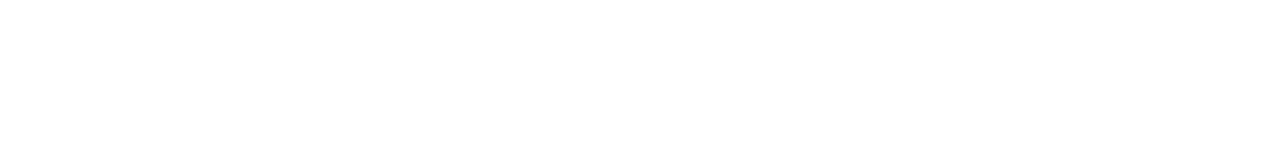
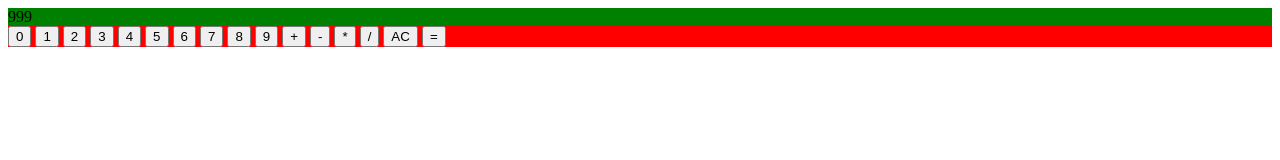
Before and after one commit to Boinias/Calculator, a plain HTML site: page index.html in a window 1280 px wide. Drawn offline with Linux system fonts and the light colour scheme.

Commit message:
Buttons and answer display set up

```diff
--- a/index.html
+++ b/index.html
@@ -11,5 +11,29 @@
 
 <body>
 
+<div ID="calculator">
+
+    <div ID="answer">999</div>
+
+    <button class="digits" ID="Zero" type="button">0</button>
+    <button class="digits" ID="One" type="button">1</button>
+    <button class="digits" ID="Two" type="button">2</button>
+    <button class="digits" ID="Three" type="button">3</button>
+    <button class="digits" ID="Four" type="button">4</button>
+    <button class="digits" ID="Five" type="button">5</button>
+    <button class="digits" ID="Six" type="button">6</button>
+    <button class="digits" ID="Seven" type="button">7</button>
+    <button class="digits" ID="Eight" type="button">8</button>
+    <button class="digits" ID="Nine" type="button">9</button>
+
+    <button class="operators "ID="Plus" type="button">+</button>
+    <button class="operators "ID="Minus" type="button">-</button>
+    <button class="operators "ID="Multiply" type="button">*</button>
+    <button class="operators "ID="Divide" type="button">/</button>
+
+    <button class="specials "ID="Clear All" type="button">AC</button>
+    <button class="specials "ID="Equals" type="button">=</button>
+
+</div>
 </body>
 </html>
--- a/styles.css
+++ b/styles.css
@@ -0,0 +1,7 @@
+#calculator {
+    background-color: red
+}
+
+#answer {
+    background-color: green
+}
```
